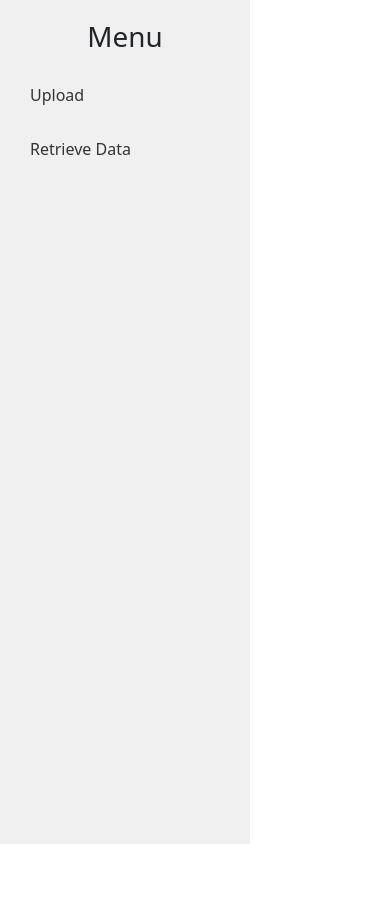
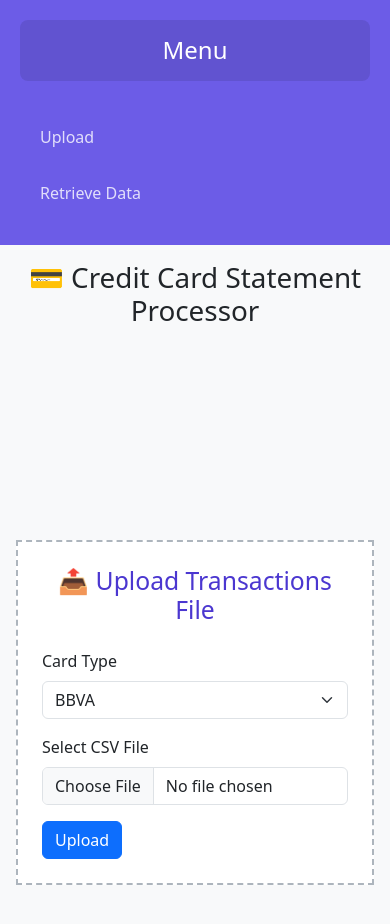
Before and after one commit to adriano1123/adro-ledger-flow-fe, a React (Create React App) app: page / in a window 390 px wide. Shown: the top 924 px of the page. Before the commit the page ends 844 px from the top, so only its background shows below. Built offline with nearby package versions, Linux system fonts and the light colour scheme.

Commit message:
working and better

```diff
--- a/src/App.jsx
+++ b/src/App.jsx
@@ -21,7 +21,7 @@ function App() {
                 </nav>
             </aside>
             <div className="app-container">
-                <h1>💳 Credit Card Statement Processor</h1>
+                <h1 className="card-title text-purple mb-4">💳 Credit Card Statement Processor</h1>
 
                 <Routes>
                     <Route path="/" element={<FileUploadPage/>}/>
@@ -61,7 +61,7 @@ function FileUploadPage() {
 function DataRetrievalPage() {
     return (
         <div className="data-module-container">
-            <h2>🔍Retrieve Data</h2>
+            <h2 className="card-title text-purple mb-4">🔍Retrieve Data</h2>
             <DataRetrieval/>
         </div>
     );
--- a/src/components/DataTable/DataTable.css
+++ b/src/components/DataTable/DataTable.css
@@ -1,11 +1,22 @@
 .data-table-container {
-    padding: 10px;
-    background-color: lightblue;
-    border: 2px dashed #6c5ce7;
-    border-radius: 15px;
-    text-align: center;
-    cursor: pointer;
-    transition: all 0.3s ease;
+    background: white;
+    border-radius: 12px;
+    box-shadow: 0 2px 8px rgba(0,0,0,0.1);
+    overflow: hidden;
+}
+
+.table-responsive {
+    border-radius: 12px;
+}
+
+.table thead th {
+    background: #6c5ce7;
+    color: white;
+    border-bottom: none;
+}
+
+.table-striped tbody tr:nth-of-type(odd) {
+    background-color: rgba(108, 92, 231, 0.03);
 }
 
 .data-table-container.active {
--- a/src/components/FileUpload/FileUpload.css
+++ b/src/components/FileUpload/FileUpload.css
@@ -1,10 +1,20 @@
 .file-upload-container {
-    border: 2px dashed #6c5ce7;
-    border-radius: 15px;
-    padding: 2rem;
-    text-align: center;
-    cursor: pointer;
+    border: 2px dashed #adb5bd;
+    background: white;
     transition: all 0.3s ease;
+    max-width: 600px;
+    margin: 2rem auto;
+    padding: 2.5rem;
+}
+
+.file-upload-container:hover {
+    border-color: #6c5ce7;
+    background: rgba(108, 92, 231, 0.05);
+}
+
+.upload-section h2 {
+    color: #4b37d0;
+    margin-bottom: 1.5rem;
 }
 
 .file-upload-container.active {
--- a/src/components/FileUpload/FileUpload.jsx
+++ b/src/components/FileUpload/FileUpload.jsx
@@ -38,7 +38,7 @@ const FileUpload = () => {
 
     return (
         <div className="file-upload-container">
-            <h2>📤 Upload Transactions File</h2>
+            <h2 className="card-title text-purple mb-4">📤 Upload Transactions File</h2>
             <Form onSubmit={handleSubmit}>
                 <Form.Group className="mb-3">
                     <Form.Label>Card Type</Form.Label>
--- a/src/components/Summary/Summary.css
+++ b/src/components/Summary/Summary.css
@@ -1,15 +1,16 @@
 .summary-container {
-    position: fixed;
-    top: 467px;
-    right: 20px;
-    width: 200px;
-    padding: 10px;
-    background-color: lightcoral;
-    border: 2px dashed #6c5ce7;
-    border-radius: 15px;
-    text-align: center;
-    cursor: pointer;
-    transition: all 0.3s ease;
+    background: white;
+    border: none;
+    box-shadow: 0 2px 8px rgba(0,0,0,0.1);
+    border-radius: 12px;
+    padding: 1.5rem;
+}
+
+.total-amount {
+    font-size: 1.5rem;
+    color: #4b37d0;
+    font-weight: bold;
+    margin: 1rem 0;
 }
 
 .summary-container.active {
--- a/src/components/Summary/Summary.jsx
+++ b/src/components/Summary/Summary.jsx
@@ -7,6 +7,9 @@ const Summary = ({total}) => (
         <div className="total-amount">
             ${total.toFixed(2)}
         </div>
+        <div className="each-person">
+
+        </div>
     </div>
 );
 
--- a/src/index.css
+++ b/src/index.css
@@ -7,51 +7,66 @@ body, html {
 
 /* Sidebar */
 .sidebar {
-    position: fixed; /* Fixed position */
+    position: fixed;
     top: 0;
     left: 0;
-    height: 100%; /* Full viewport height */
-    width: 250px; /* Adjust width as needed */
-    background-color: #f0f0f0; /* Example background color */
-    overflow-y: auto; /* Add scroll if content overflows */
+    bottom: 0; /* Full height */
+    width: 250px;
+    background: #6c5ce7;
     padding: 20px;
+    overflow-y: auto;
+    z-index: 1000;
 }
 
 .sidebar h1 {
+    color: white;
+    font-size: 1.5rem;
+    margin-bottom: 2rem;
     text-align: center;
-    margin-bottom: 20px;
+    padding: 1rem;
+    background: rgba(0,0,0,0.1);
+    border-radius: 8px;
 }
 
 .sidebar nav ul {
-    list-style: none;
     padding: 0;
+    margin: 0;
 }
 
 .sidebar nav li {
-    margin-bottom: 10px;
+    list-style: none;
+    margin-bottom: 0.5rem;
 }
 
 .sidebar nav a {
     display: block;
-    padding: 10px;
+    padding: 12px 20px;
+    color: rgba(255,255,255,0.8);
     text-decoration: none;
-    color: #333;
-    border-radius: 5px;
-    transition: background-color 0.2s ease;
+    border-radius: 8px;
+    transition: all 0.3s ease;
+    font-weight: 500;
 }
 
 .sidebar nav a:hover {
-    background-color: #ddd;
+    background: rgba(255,255,255,0.1);
+    color: white;
+    transform: translateX(5px);
 }
 
+.sidebar nav a.active {
+    background: rgba(255,255,255,0.2);
+    color: white;
+}
 
 /* Main Content */
 .app-container {
+    margin-left: 250px;
+    min-height: 100vh;
     display: flex;
     flex-direction: column;
-    min-height: 100vh;
-    margin-right: 250px; /* Make space for the sidebar */
-    padding: 20px;
+    padding: 2rem;
+    background: #f8f9fa;
 }
 
 .app-container h1 {
@@ -82,10 +97,11 @@ body, html {
 }
 
 .data-module-container {
+    flex: 1;
     display: flex;
-    align-items: flex-start; /* Align items to the top */
-    width: 100%; /* Ensure it takes full width */
-    justify-content: center; /* Center the table */
+    flex-direction: column;
+    justify-content: center;
+    align-items: center;
 }
 
 .data-table-container {
@@ -129,3 +145,79 @@ body, html {
 .table th {
     background-color: #f0f0f0;
 }
+
+.retrieval-controls .form-control,
+.retrieval-controls .form-select {
+    border: 2px solid #dee2e6;
+    border-radius: 8px;
+    transition: all 0.3s ease;
+}
+
+.retrieval-controls .form-control:focus,
+.retrieval-controls .form-select:focus {
+    border-color: #6c5ce7;
+    box-shadow: 0 0 0 3px rgba(108, 92, 231, 0.25);
+}
+
+/* Responsive adjustments */
+@media (max-width: 992px) {
+    .sidebar {
+        width: 100%;
+        position: static;
+        height: auto;
+    }
+
+    .app-container {
+        margin: 0;
+        padding: 1rem;
+    }
+
+    .data-module-container {
+        flex-direction: column;
+    }
+
+    .summary-container {
+        width: 100%;
+        margin-top: 2rem;
+    }
+}
+
+@media (max-width: 768px) {
+    .sidebar {
+        width: 100%;
+        position: relative;
+        height: auto;
+        bottom: auto;
+    }
+
+    .app-container {
+        margin-left: 0;
+        padding: 1rem;
+    }
+}
+
+@media (max-width: 576px) {
+    .retrieval-controls {
+        flex-direction: column;
+        gap: 1rem;
+    }
+
+    .file-upload-container {
+        padding: 1.5rem;
+    }
+
+    .table th, .table td {
+        padding: 0.75rem;
+        font-size: 0.9rem;
+    }
+}
+
+/* Animation enhancements */
+@keyframes fadeIn {
+    from { opacity: 0; transform: translateY(10px); }
+    to { opacity: 1; transform: translateY(0); }
+}
+
+.data-table-container {
+    animation: fadeIn 0.3s ease-out;
+}
```
